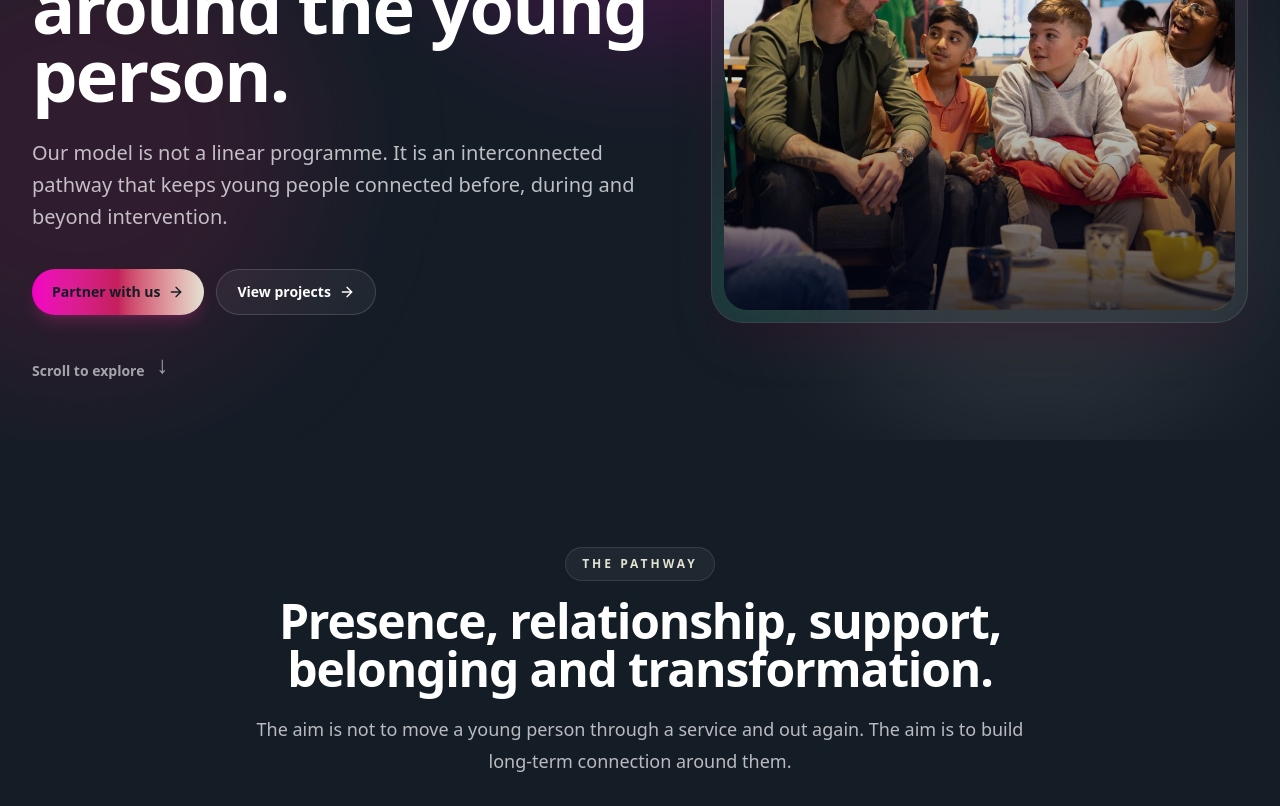
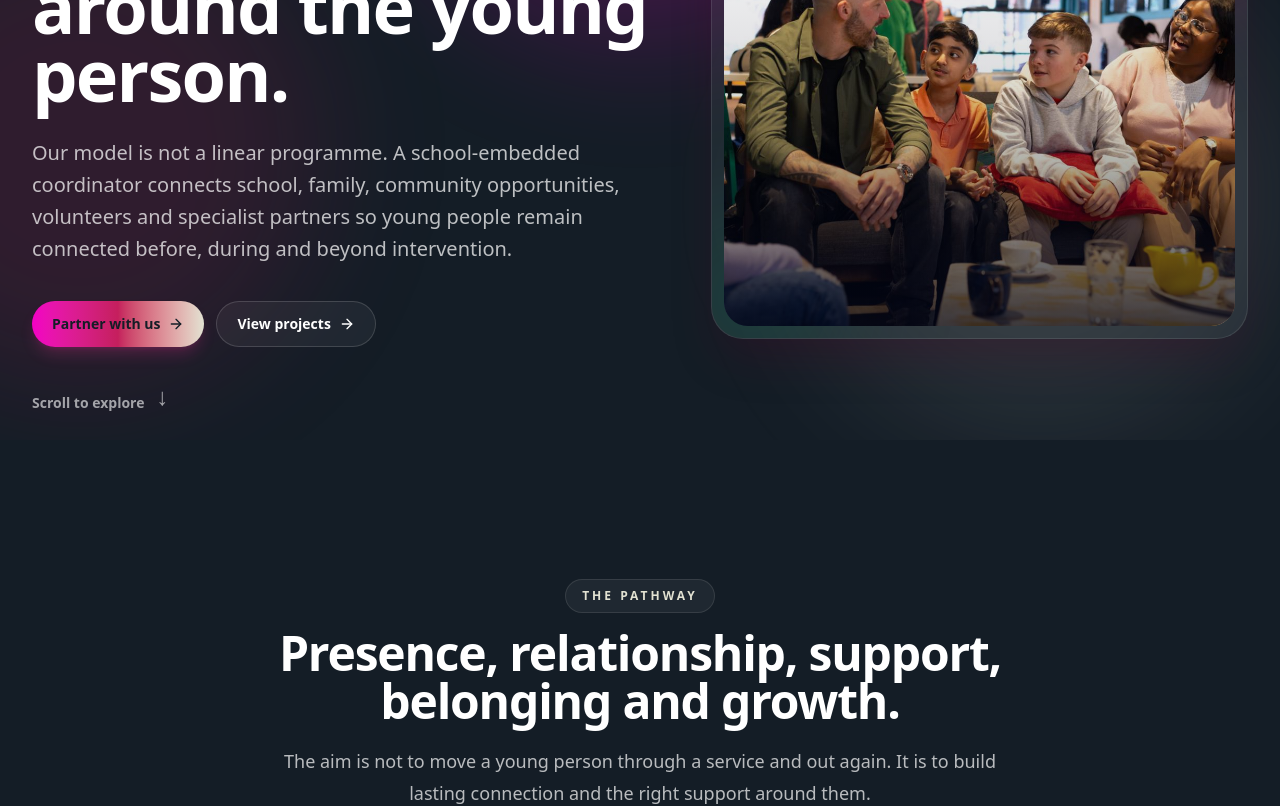
Before and after one commit to tomlambertstlukes-create/overflow-website, a Next.js app: page /how-it-works in a window 1280 px wide. Shown: the part 360-1166 px from the top of the page. Built offline with nearby package versions, Linux system fonts and the light colour scheme.

Commit message:
Align system explanation with current model

```diff
--- a/app/how-it-works/page.jsx
+++ b/app/how-it-works/page.jsx
@@ -2,10 +2,15 @@ import { MessageCircle, Network, Sparkles, Users } from "lucide-react";
 import { images } from "@/lib/data";
 import Hero from "@/components/Hero";
 import Button from "@/components/Button";
-import SignatureCard from "@/components/SignatureCard";
 import SystemModel from "@/components/SystemModel";
 import ProcessFlow from "@/components/ProcessFlow";
 import FeatureGrid from "@/components/FeatureGrid";
+
+export const metadata = {
+  title: "How It Works | Kingdom Overflow",
+  description:
+    "A connected pathway that keeps young people supported before, during and beyond intervention.",
+};
 
 export default function HowItWorksPage() {
   return (
@@ -14,23 +19,45 @@ export default function HowItWorksPage() {
         kicker="How it works"
         title="A connected system built around the young person."
         primary={<Button href="/schools">Partner with us</Button>}
-        secondary={<Button href="/projects" variant="ghost">View projects</Button>}
+        secondary={
+          <Button href="/projects" variant="ghost">
+            View projects
+          </Button>
+        }
         image={images.mentoring}
-        imageAlt="A trusted adult listening to a young person, representing relationship-based support"
+        imageAlt="A trusted adult listening to a young person"
       >
-        Our model is not a linear programme. It is an interconnected pathway that keeps young people connected before, during and beyond intervention.
+        Our model is not a linear programme. A school-embedded coordinator
+        connects school, family, community opportunities, volunteers and
+        specialist partners so young people remain connected before, during and
+        beyond intervention.
       </Hero>
 
       <ProcessFlow
         kicker="The pathway"
-        title="Presence, relationship, support, belonging and transformation."
-        intro="The aim is not to move a young person through a service and out again. The aim is to build long-term connection around them."
+        title="Presence, relationship, support, belonging and growth."
+        intro="The aim is not to move a young person through a service and out again. It is to build lasting connection and the right support around them."
         steps={[
-             { title: "Presence", text: "We are consistently present in schools and community spaces." },
-          { title: "Relationship", text: "Trust is built through repeated contact and known adults." },
-          { title: "Support", text: "Young people access listening, mentoring and targeted interventions." },
-          { title: "Belonging", text: "Support connects into clubs, drop-ins, sport, dance, arts and community." },
-          { title: "Transformation", text: "Young people grow in confidence, resilience, purpose and hope." },
+          {
+            title: "Presence",
+            text: "Trusted adults are consistently present in school and community life.",
+          },
+          {
+            title: "Relationship",
+            text: "Trust grows through repeated contact, listening and reliability.",
+          },
+          {
+            title: "Support",
+            text: "Young people access appropriate mentoring, groups, learning and specialist pathways.",
+          },
+          {
+            title: "Belonging",
+            text: "Support connects into Hub, Dance, Create, Football and wider community.",
+          },
+          {
+            title: "Growth",
+            text: "Confidence, resilience, agency, relationships and hope can develop over time.",
+          },
         ]}
       />
 
@@ -40,10 +67,26 @@ export default function HowItWorksPage() {
         kicker="Why it works"
         title="The overlap is the strategy."
         features={[
-          { icon: Network, title: "School + community", text: "Support does not stop at the school gate." },
-          { icon: Users, title: "Participation + support", text: "Young people engage through things they enjoy and trust." },
-          { icon: MessageCircle, title: "Intervention + relationship", text: "Help is more effective when it is delivered by trusted people." },
-          { icon: Sparkles, title: "Belonging + purpose", text: "Long-term transformation grows from connection, agency and hope." },
+          {
+            icon: Network,
+            title: "School + community",
+            text: "Support does not stop at the school gate.",
+          },
+          {
+            icon: Users,
+            title: "Participation + support",
+            text: "Young people engage through familiar people, places and activities.",
+          },
+          {
+            icon: MessageCircle,
+            title: "Intervention + relationship",
+            text: "Specialist input remains connected to trusted relationships around the young person.",
+          },
+          {
+            icon: Sparkles,
+            title: "Belonging + opportunity",
+            text: "Long-term change grows through connection, agency and positive routes forward.",
+          },
         ]}
       />
     </>
```
